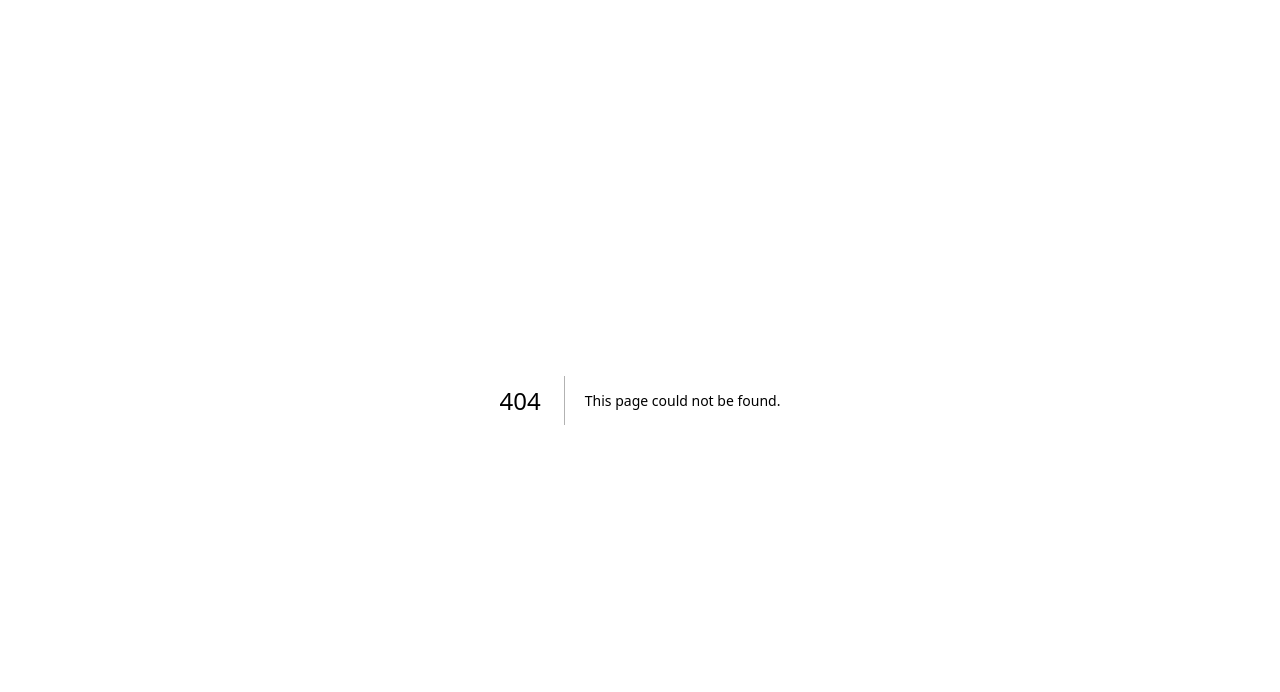
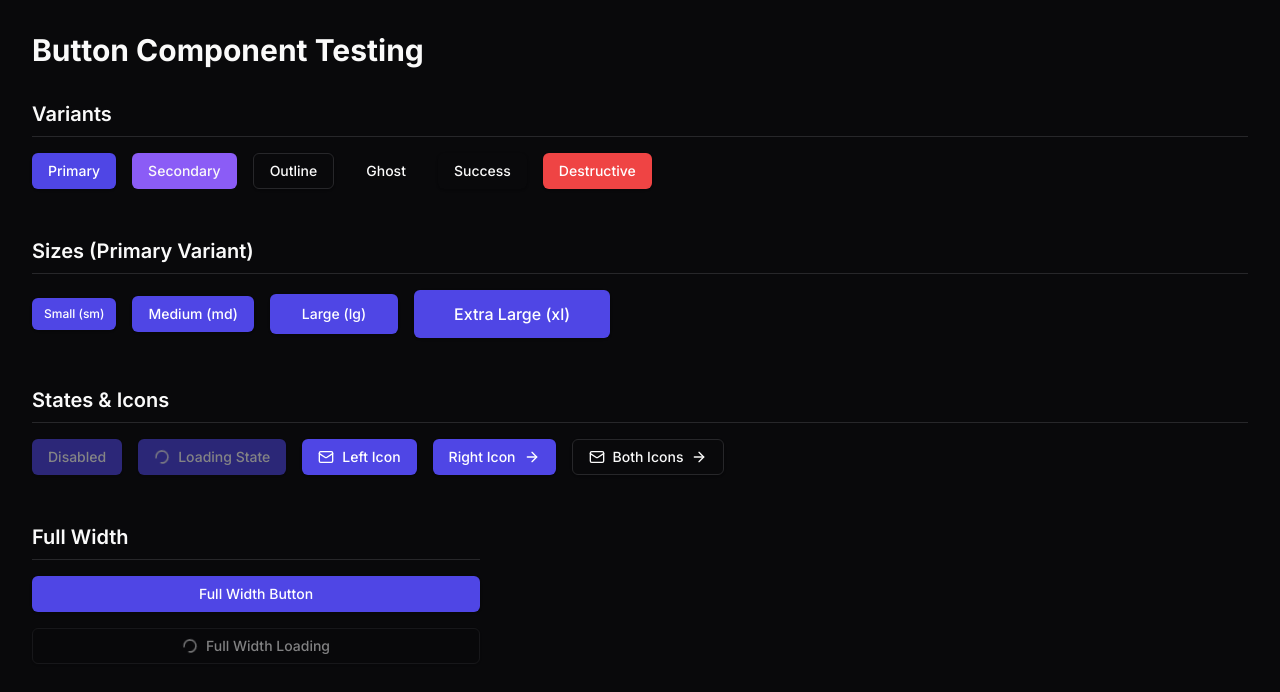
Before and after one commit to vanshi13rathore/swipehire-ai, a Next.js app: page /dev/button in a window 1280 px wide. Before the commit this address had no page. Shown: the top 692 px of the page. Built offline with nearby package versions, Linux system fonts and the light colour scheme.

Commit message:
feat(ds): create reusable Button component

```diff
--- /dev/null
+++ b/app/dev/button/page.tsx
@@ -0,0 +1,57 @@
+import { Button } from "@/components/shared";
+import { Mail, ArrowRight } from "lucide-react";
+
+export default function ButtonDevPage() {
+  return (
+    <div className="min-h-screen p-8 bg-background text-foreground">
+      <h1 className="text-3xl font-bold mb-8">Button Component Testing</h1>
+
+      <section className="mb-12">
+        <h2 className="text-xl font-semibold mb-4 border-b border-border pb-2">Variants</h2>
+        <div className="flex flex-wrap gap-4 items-center">
+          <Button variant="primary">Primary</Button>
+          <Button variant="secondary">Secondary</Button>
+          <Button variant="outline">Outline</Button>
+          <Button variant="ghost">Ghost</Button>
+          <Button variant="success">Success</Button>
+          <Button variant="destructive">Destructive</Button>
+        </div>
+      </section>
+
+      <section className="mb-12">
+        <h2 className="text-xl font-semibold mb-4 border-b border-border pb-2">Sizes (Primary Variant)</h2>
+        <div className="flex flex-wrap gap-4 items-center">
+          <Button size="sm">Small (sm)</Button>
+          <Button size="md">Medium (md)</Button>
+          <Button size="lg">Large (lg)</Button>
+          <Button size="xl">Extra Large (xl)</Button>
+        </div>
+      </section>
+
+      <section className="mb-12">
+        <h2 className="text-xl font-semibold mb-4 border-b border-border pb-2">States & Icons</h2>
+        <div className="flex flex-wrap gap-4 items-center">
+          <Button disabled>Disabled</Button>
+          <Button loading>Loading State</Button>
+          <Button leftIcon={<Mail className="w-4 h-4" />}>Left Icon</Button>
+          <Button rightIcon={<ArrowRight className="w-4 h-4" />}>Right Icon</Button>
+          <Button
+            variant="outline"
+            leftIcon={<Mail className="w-4 h-4" />}
+            rightIcon={<ArrowRight className="w-4 h-4" />}
+          >
+            Both Icons
+          </Button>
+        </div>
+      </section>
+
+      <section className="mb-12 max-w-md">
+        <h2 className="text-xl font-semibold mb-4 border-b border-border pb-2">Full Width</h2>
+        <div className="flex flex-col gap-4">
+          <Button fullWidth>Full Width Button</Button>
+          <Button fullWidth variant="outline" loading>Full Width Loading</Button>
+        </div>
+      </section>
+    </div>
+  );
+}
--- a/app/globals.css
+++ b/app/globals.css
@@ -8,7 +8,6 @@
   --color-foreground: var(--foreground);
   --font-sans: var(--font-sans);
   --font-mono: var(--font-geist-mono);
-  --font-heading: var(--font-sans);
   --color-sidebar-ring: var(--sidebar-ring);
   --color-sidebar-border: var(--sidebar-border);
   --color-sidebar-accent-foreground: var(--sidebar-accent-foreground);
@@ -26,6 +25,7 @@
   --color-input: var(--input);
   --color-border: var(--border);
   --color-destructive: var(--destructive);
+  --color-destructive-foreground: var(--destructive-foreground);
   --color-accent-foreground: var(--accent-foreground);
   --color-accent: var(--accent);
   --color-muted-foreground: var(--muted-foreground);
@@ -38,58 +38,46 @@
   --color-popover: var(--popover);
   --color-card-foreground: var(--card-foreground);
   --color-card: var(--card);
-  --radius-sm: calc(var(--radius) * 0.6);
-  --radius-md: calc(var(--radius) * 0.8);
+  --radius-sm: calc(var(--radius) - 4px);
+  --radius-md: calc(var(--radius) - 2px);
   --radius-lg: var(--radius);
-  --radius-xl: calc(var(--radius) * 1.4);
-  --radius-2xl: calc(var(--radius) * 1.8);
-  --radius-3xl: calc(var(--radius) * 2.2);
-  --radius-4xl: calc(var(--radius) * 2.6);
+  --radius-xl: calc(var(--radius) + 4px);
 }
 
 :root {
-  --background: #ffffff;
-  --foreground: #09090B;
-  --card: #ffffff;
-  --card-foreground: #09090B;
-  --popover: #ffffff;
-  --popover-foreground: #09090B;
-  --primary: #4F46E5;
-  --primary-foreground: #ffffff;
-  --secondary: #f4f4f5;
-  --secondary-foreground: #18181B;
-  --muted: #f4f4f5;
-  --muted-foreground: #71717a;
-  --accent: #f4f4f5;
-  --accent-foreground: #18181B;
-  --destructive: #ef4444;
-  --destructive-foreground: #ffffff;
-  --border: #e4e4e7;
-  --input: #e4e4e7;
-  --ring: #4F46E5;
-  --radius: 0.75rem;
-}
-
-.dark {
   --background: #09090B;
   --foreground: #FAFAFA;
-  --card: #18181B;
+  --card: #111827;
   --card-foreground: #FAFAFA;
   --popover: #18181B;
   --popover-foreground: #FAFAFA;
   --primary: #4F46E5;
   --primary-foreground: #ffffff;
-  --secondary: #27272A;
+  --secondary: #8B5CF6;
   --secondary-foreground: #FAFAFA;
-  --muted: #27272A;
+  --muted: #18181B;
   --muted-foreground: #A1A1AA;
-  --accent: #27272A;
+  --accent: #18181B;
   --accent-foreground: #FAFAFA;
-  --destructive: #ef4444;
+  --destructive: #EF4444;
   --destructive-foreground: #ffffff;
   --border: #27272A;
   --input: #27272A;
   --ring: #4F46E5;
+  --radius: 0.5rem;
+  --chart-1: 12 76% 61%;
+  --chart-2: 173 58% 39%;
+  --chart-3: 197 37% 24%;
+  --chart-4: 43 74% 66%;
+  --chart-5: 27 87% 67%;
+  --sidebar: #111827;
+  --sidebar-foreground: #FAFAFA;
+  --sidebar-primary: #4F46E5;
+  --sidebar-primary-foreground: #ffffff;
+  --sidebar-accent: #18181B;
+  --sidebar-accent-foreground: #FAFAFA;
+  --sidebar-border: #27272A;
+  --sidebar-ring: #4F46E5;
 }
 
 @layer base {
@@ -99,7 +87,4 @@
   body {
     @apply bg-background text-foreground;
   }
-  html {
-    @apply font-sans;
-  }
 }
--- /dev/null
+++ b/components/shared/button.tsx
@@ -0,0 +1,77 @@
+import * as React from "react";
+import { cva, type VariantProps } from "class-variance-authority";
+import { cn } from "@/lib/utils";
+import { Loader2 } from "lucide-react";
+
+const buttonVariants = cva(
+  "inline-flex items-center justify-center whitespace-nowrap rounded-md text-sm font-medium transition-colors focus-visible:outline-none focus-visible:ring-2 focus-visible:ring-ring disabled:pointer-events-none disabled:opacity-50",
+  {
+    variants: {
+      variant: {
+        primary: "bg-primary text-primary-foreground shadow hover:bg-primary/90",
+        secondary: "bg-secondary text-secondary-foreground hover:bg-secondary/80",
+        outline: "border border-input bg-background shadow-sm hover:bg-accent hover:text-accent-foreground",
+        ghost: "hover:bg-accent hover:text-accent-foreground",
+        destructive: "bg-destructive text-destructive-foreground shadow-sm hover:bg-destructive/90",
+        success: "bg-success text-success-foreground shadow-sm hover:bg-success/90",
+      },
+      size: {
+        sm: "h-8 px-3 text-xs",
+        md: "h-9 px-4 py-2",
+        lg: "h-10 px-8",
+        xl: "h-12 px-10 text-base",
+      },
+      fullWidth: {
+        true: "w-full",
+      },
+    },
+    defaultVariants: {
+      variant: "primary",
+      size: "md",
+    },
+  }
+);
+
+export interface ButtonProps
+  extends React.ButtonHTMLAttributes<HTMLButtonElement>,
+    VariantProps<typeof buttonVariants> {
+  loading?: boolean;
+  leftIcon?: React.ReactNode;
+  rightIcon?: React.ReactNode;
+  fullWidth?: boolean;
+}
+
+const Button = React.forwardRef<HTMLButtonElement, ButtonProps>(
+  (
+    {
+      className,
+      variant,
+      size,
+      fullWidth,
+      loading,
+      disabled,
+      leftIcon,
+      rightIcon,
+      children,
+      ...props
+    },
+    ref
+  ) => {
+    return (
+      <button
+        className={cn(buttonVariants({ variant, size, fullWidth, className }))}
+        ref={ref}
+        disabled={disabled || loading}
+        {...props}
+      >
+        {loading && <Loader2 className="mr-2 h-4 w-4 animate-spin" />}
+        {!loading && leftIcon && <span className="mr-2">{leftIcon}</span>}
+        {children}
+        {!loading && rightIcon && <span className="ml-2">{rightIcon}</span>}
+      </button>
+    );
+  }
+);
+Button.displayName = "Button";
+
+export { Button, buttonVariants };
--- /dev/null
+++ b/components/shared/index.ts
@@ -0,0 +1,2 @@
+export * from "./button";
+export * from "./logo";
--- /dev/null
+++ b/components/shared/logo.tsx
@@ -0,0 +1,20 @@
+import { Zap } from "lucide-react";
+import Link from "next/link";
+
+interface LogoProps {
+  className?: string;
+  href?: string;
+}
+
+export function Logo({ className, href = "/" }: LogoProps) {
+  const content = (
+    <div className={`flex items-center gap-2 ${className || ""}`}>
+      <div className="w-8 h-8 rounded-lg bg-primary flex items-center justify-center shrink-0">
+        <Zap className="text-white w-5 h-5" />
+      </div>
+      <span className="font-bold text-xl tracking-tight">SwipeHire</span>
+    </div>
+  );
+
+  return href ? <Link href={href}>{content}</Link> : content;
+}
```
